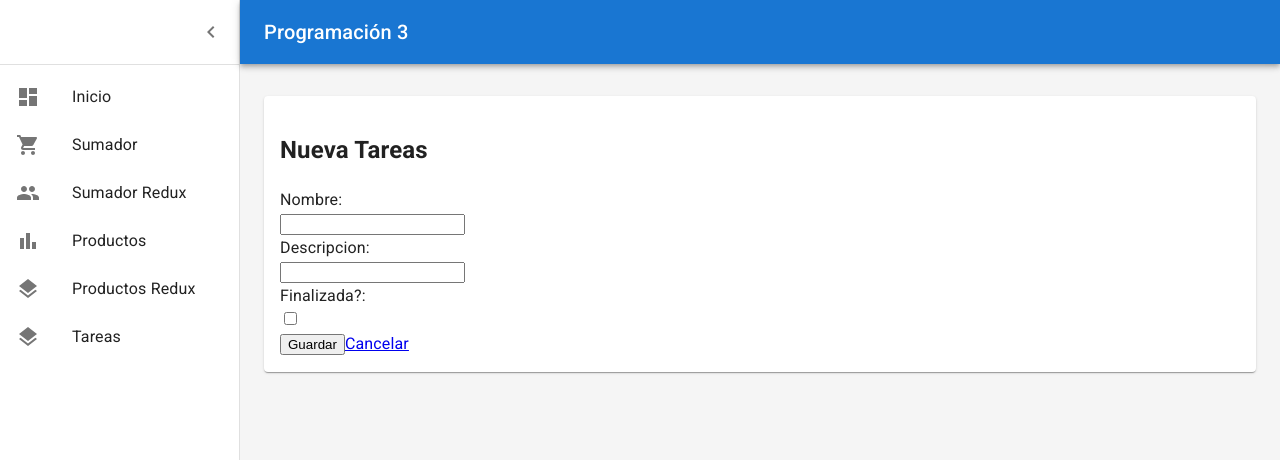
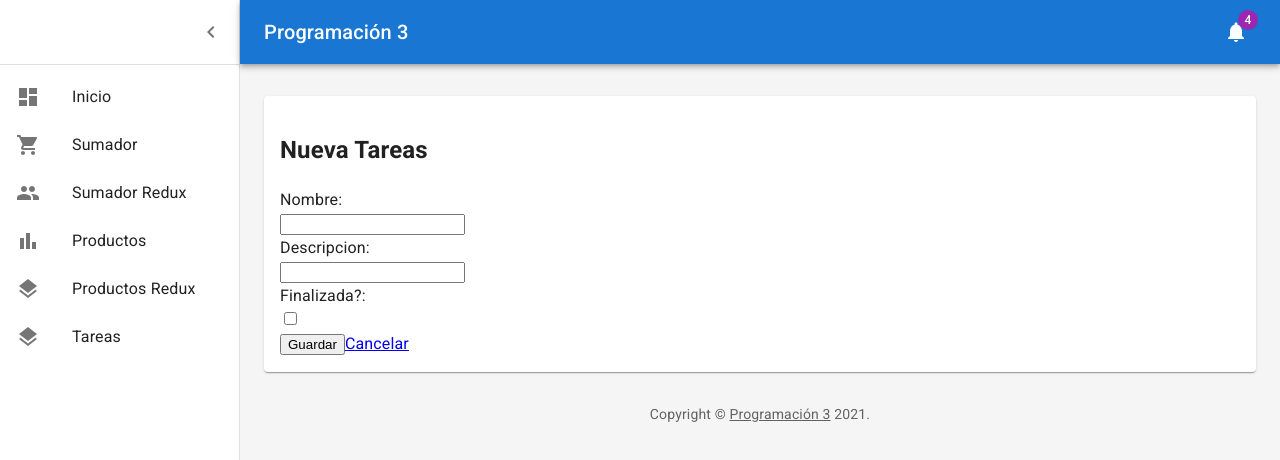
Before and after one commit to CESIT-2021/prog3-frontend, a React (Create React App) app: page /tareas/nueva in a window 1280 px wide. Shown: the top 460 px of the page. Built offline with nearby package versions, Linux system fonts and the light colour scheme.

Commit message:
Actualizo template y saco warnings

```diff
--- a/src/pages/tareas/FormTarea.jsx
+++ b/src/pages/tareas/FormTarea.jsx
@@ -25,7 +25,7 @@ const FormTarea = () => {
     if (id) {
       dispatch(GetTareaById(id));
     }
-  }, []);
+  }, [dispatch, id]);
 
   const onSubmit = (datos) => {
     try {
--- a/src/pages/tareas/PaginaTareas.jsx
+++ b/src/pages/tareas/PaginaTareas.jsx
@@ -10,12 +10,8 @@ const PaginaTareas = () => {
   );
 
   useEffect(() => {
-
     dispatch(GetTareas());
-
-  }, []);
-
-  console.info("-----", listaTareas);
+  }, [dispatch]);
 
   return (
     <div>
--- a/src/pages/template/Dashboard.jsx
+++ b/src/pages/template/Dashboard.jsx
@@ -1,19 +1,86 @@
-import React from 'react';
-import { createTheme, ThemeProvider } from '@mui/material/styles';
+import * as React from 'react';
+import { styled, createTheme, ThemeProvider } from '@mui/material/styles';
 import CssBaseline from '@mui/material/CssBaseline';
+import MuiDrawer from '@mui/material/Drawer';
 import Box from '@mui/material/Box';
+import MuiAppBar from '@mui/material/AppBar';
 import Toolbar from '@mui/material/Toolbar';
+import Typography from '@mui/material/Typography';
+import Divider from '@mui/material/Divider';
+import IconButton from '@mui/material/IconButton';
+import Badge from '@mui/material/Badge';
 import Container from '@mui/material/Container';
 import Grid from '@mui/material/Grid';
 import Paper from '@mui/material/Paper';
+import Link from '@mui/material/Link';
+import MenuIcon from '@mui/icons-material/Menu';
+import ChevronLeftIcon from '@mui/icons-material/ChevronLeft';
+import NotificationsIcon from '@mui/icons-material/Notifications';
+import LeftMenue from './LeftMenue';
 import MyRouter from '../../MyRouter';
-import TopMenu from './TopMenu';
-import LeftMenue from './LeftMenue';
+
+function Copyright(props) {
+  return (
+    <Typography variant="body2" color="text.secondary" align="center" {...props}>
+      {'Copyright © '}
+      <Link color="inherit" href="https://material-ui.com/">
+        Programación 3
+      </Link>{' '}
+      {new Date().getFullYear()}
+      {'.'}
+    </Typography>
+  );
+}
 
 const drawerWidth = 240;
+
+const AppBar = styled(MuiAppBar, {
+  shouldForwardProp: (prop) => prop !== 'open',
+})(({ theme, open }) => ({
+  zIndex: theme.zIndex.drawer + 1,
+  transition: theme.transitions.create(['width', 'margin'], {
+    easing: theme.transitions.easing.sharp,
+    duration: theme.transitions.duration.leavingScreen,
+  }),
+  ...(open && {
+    marginLeft: drawerWidth,
+    width: `calc(100% - ${drawerWidth}px)`,
+    transition: theme.transitions.create(['width', 'margin'], {
+      easing: theme.transitions.easing.sharp,
+      duration: theme.transitions.duration.enteringScreen,
+    }),
+  }),
+}));
+
+const Drawer = styled(MuiDrawer, { shouldForwardProp: (prop) => prop !== 'open' })(
+  ({ theme, open }) => ({
+    '& .MuiDrawer-paper': {
+      position: 'relative',
+      whiteSpace: 'nowrap',
+      width: drawerWidth,
+      transition: theme.transitions.create('width', {
+        easing: theme.transitions.easing.sharp,
+        duration: theme.transitions.duration.enteringScreen,
+      }),
+      boxSizing: 'border-box',
+      ...(!open && {
+        overflowX: 'hidden',
+        transition: theme.transitions.create('width', {
+          easing: theme.transitions.easing.sharp,
+          duration: theme.transitions.duration.leavingScreen,
+        }),
+        width: theme.spacing(7),
+        [theme.breakpoints.up('sm')]: {
+          width: theme.spacing(9),
+        },
+      }),
+    },
+  }),
+);
+
 const mdTheme = createTheme();
 
-const Dashboard = () => {
+function DashboardContent() {
   const [open, setOpen] = React.useState(true);
   const toggleDrawer = () => {
     setOpen(!open);
@@ -23,22 +90,58 @@ const Dashboard = () => {
     <ThemeProvider theme={mdTheme}>
       <Box sx={{ display: 'flex' }}>
         <CssBaseline />
-        <TopMenu
-          open={open}
-          drawerWidth={drawerWidth}
-          mdTheme={mdTheme}
-          toggleDrawer={toggleDrawer}
-        />
-
-        <LeftMenue
-          open={open}
-          drawerWidth={drawerWidth}
-          mdTheme={mdTheme}
-          toggleDrawer={toggleDrawer}
-        />
-
+        <AppBar position="absolute" open={open}>
+          <Toolbar
+            sx={{
+              pr: '24px', // keep right padding when drawer closed
+            }}
+          >
+            <IconButton
+              edge="start"
+              color="inherit"
+              aria-label="open drawer"
+              onClick={toggleDrawer}
+              sx={{
+                marginRight: '36px',
+                ...(open && { display: 'none' }),
+              }}
+            >
+              <MenuIcon />
+            </IconButton>
+            <Typography
+              component="h1"
+              variant="h6"
+              color="inherit"
+              noWrap
+              sx={{ flexGrow: 1 }}
+            >
+              Programación 3
+            </Typography>
+            <IconButton color="inherit">
+              <Badge badgeContent={4} color="secondary">
+                <NotificationsIcon />
+              </Badge>
+            </IconButton>
+          </Toolbar>
+        </AppBar>
+        <Drawer variant="permanent" open={open}>
+          <Toolbar
+            sx={{
+              display: 'flex',
+              alignItems: 'center',
+              justifyContent: 'flex-end',
+              px: [1],
+            }}
+          >
+            <IconButton onClick={toggleDrawer}>
+              <ChevronLeftIcon />
+            </IconButton>
+          </Toolbar>
+          <Divider />
+          <LeftMenue />
+        </Drawer>
         <Box
-          component='main'
+          component="main"
           sx={{
             backgroundColor: (theme) =>
               theme.palette.mode === 'light'
@@ -50,19 +153,93 @@ const Dashboard = () => {
           }}
         >
           <Toolbar />
-          <Container maxWidth='lg' sx={{ mt: 4, mb: 4 }}>
+          <Container maxWidth="lg" sx={{ mt: 4, mb: 4 }}>
             <Grid container spacing={3}>
+
+              {/* Recent Orders */}
               <Grid item xs={12}>
                 <Paper sx={{ p: 2, display: 'flex', flexDirection: 'column' }}>
                   <MyRouter />
                 </Paper>
               </Grid>
             </Grid>
+            <Copyright sx={{ pt: 4 }} />
           </Container>
         </Box>
       </Box>
     </ThemeProvider>
   );
-};
+}
 
-export default Dashboard;
+export default function Dashboard() {
+  return <DashboardContent />;
+}
+
+// import React from 'react';
+// import { createTheme, ThemeProvider } from '@mui/material/styles';
+// import CssBaseline from '@mui/material/CssBaseline';
+// import Box from '@mui/material/Box';
+// import Toolbar from '@mui/material/Toolbar';
+// import Container from '@mui/material/Container';
+// import Grid from '@mui/material/Grid';
+// import Paper from '@mui/material/Paper';
+// import MyRouter from '../../MyRouter';
+// import TopMenu from './TopMenu';
+// import LeftMenue from './LeftMenue';
+
+// const drawerWidth = 240;
+// const mdTheme = createTheme();
+
+// const Dashboard = () => {
+//   const [open, setOpen] = React.useState(true);
+//   const toggleDrawer = () => {
+//     setOpen(!open);
+//   };
+
+//   return (
+//     <ThemeProvider theme={mdTheme}>
+//       <Box sx={{ display: 'flex' }}>
+//         <CssBaseline />
+//         <TopMenu
+//           open={open}
+//           drawerWidth={drawerWidth}
+//           mdTheme={mdTheme}
+//           toggleDrawer={toggleDrawer}
+//         />
+
+//         <LeftMenue
+//           open={open}
+//           drawerWidth={drawerWidth}
+//           mdTheme={mdTheme}
+//           toggleDrawer={toggleDrawer}
+//         />
+
+//         <Box
+//           component='main'
+//           sx={{
+//             backgroundColor: (theme) =>
+//               theme.palette.mode === 'light'
+//                 ? theme.palette.grey[100]
+//                 : theme.palette.grey[900],
+//             flexGrow: 1,
+//             height: '100vh',
+//             overflow: 'auto',
+//           }}
+//         >
+//           <Toolbar />
+//           <Container maxWidth='lg' sx={{ mt: 4, mb: 4 }}>
+//             <Grid container spacing={3}>
+//               <Grid item xs={12}>
+//                 <Paper sx={{ p: 2, display: 'flex', flexDirection: 'column' }}>
+//                   <MyRouter />
+//                 </Paper>
+//               </Grid>
+//             </Grid>
+//           </Container>
+//         </Box>
+//       </Box>
+//     </ThemeProvider>
+//   );
+// };
+
+// export default Dashboard;
--- a/src/pages/template/TopMenu.jsx
+++ /dev/null
@@ -1,66 +0,0 @@
-import React from 'react';
-import { styled } from '@mui/material/styles';
-
-import MuiAppBar from '@mui/material/AppBar';
-import Toolbar from '@mui/material/Toolbar';
-import MenuIcon from '@mui/icons-material/Menu';
-import IconButton from '@mui/material/IconButton';
-import Typography from '@mui/material/Typography';
-
-const AppBar = styled(MuiAppBar, {
-  shouldForwardProp: (prop) => prop !== 'open',
-})(({ theme, open, drawerWidth }) => ({
-  zIndex: theme.zIndex.drawer + 1,
-  transition: theme.transitions.create(['width', 'margin'], {
-    easing: theme.transitions.easing.sharp,
-    duration: theme.transitions.duration.leavingScreen,
-  }),
-  ...(open && {
-    marginLeft: drawerWidth,
-    width: `calc(100% - ${drawerWidth}px)`,
-    transition: theme.transitions.create(['width', 'margin'], {
-      easing: theme.transitions.easing.sharp,
-      duration: theme.transitions.duration.enteringScreen,
-    }),
-  }),
-}));
-
-const TopMenu = ({ open, drawerWidth, mdTheme, toggleDrawer }) => {
-  return (
-    <AppBar
-      position='absolute'
-      open={open}
-      drawerWidth={drawerWidth}
-    >
-      <Toolbar
-        sx={{
-          pr: '24px', // keep right padding when drawer closed
-        }}
-      >
-        <IconButton
-          edge='start'
-          color='inherit'
-          aria-label='open drawer'
-          onClick={toggleDrawer}
-          sx={{
-            marginRight: '36px',
-            ...(open && { display: 'none' }),
-          }}
-        >
-          <MenuIcon />
-        </IconButton>
-        <Typography
-          component='h1'
-          variant='h6'
-          color='inherit'
-          noWrap
-          sx={{ flexGrow: 1 }}
-        >
-          Programación 3
-        </Typography>
-      </Toolbar>
-    </AppBar>
-  );
-};
-
-export default TopMenu;
--- a/src/store/store.js
+++ b/src/store/store.js
@@ -9,4 +9,8 @@ export default configureStore({
       producto: productoSlice,
       tarea: tareaSlice
   },
+  middleware: (getDefaultMiddleware) =>
+    getDefaultMiddleware({
+      serializableCheck: false,
+    }),
 });
```
Also changed, not shown: src/pages/template/LeftMenue.jsx (+12 -54 lines).
